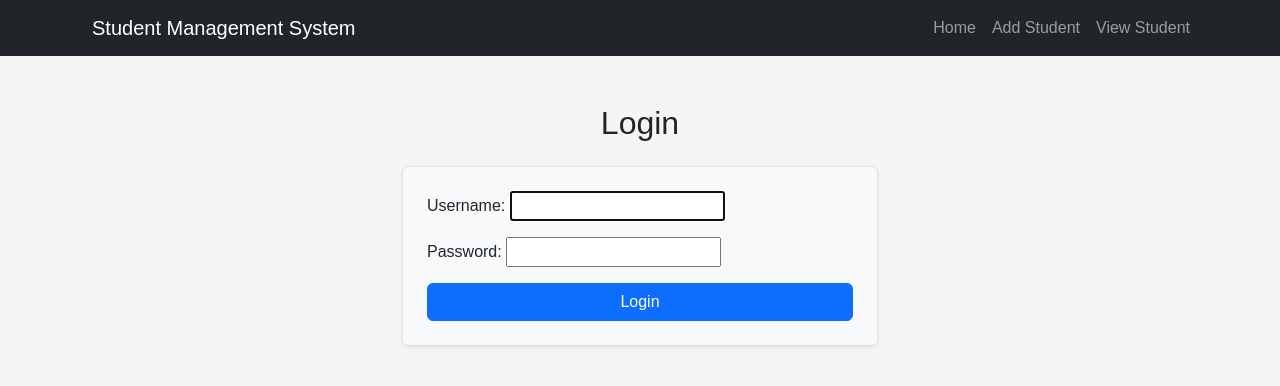
After one commit to Vanshdhiman570/student-management-system, a Django app: page /accounts/login/ in a window 1280 px wide. The commit adds this page. Shown: the top 386 px of the page. Run offline with Django 5.2, Linux system fonts and the light colour scheme.

Commit message:
Add authentication, login/logout, and fix navbar logout button

```diff
--- a/Student_Management_System/settings.py
+++ b/Student_Management_System/settings.py
@@ -116,3 +116,8 @@ USE_TZ = True
 # https://docs.djangoproject.com/en/6.0/howto/static-files/
 
 STATIC_URL = 'static/'
+
+
+LOGIN_URL = 'login'
+LOGIN_REDIRECT_URL = 'view_students'
+LOGOUT_REDIRECT_URL = 'login'
--- a/Student_Management_System/urls.py
+++ b/Student_Management_System/urls.py
@@ -19,5 +19,6 @@ from django.urls import path, include
 
 urlpatterns = [
     path('admin/', admin.site.urls),
+    path('accounts/', include('django.contrib.auth.urls')),
     path('', include('myapp.urls'))
 ]
--- a/myapp/templates/base.html
+++ b/myapp/templates/base.html
@@ -5,14 +5,10 @@
     <meta charset="UTF-8">
     <meta name="viewport" content="width=device-width, initial-scale=1.0">
     <title>
-        {% block title %}
-        {% endblock %}
+        {% block title %}{% endblock %}
     </title>
     <link href="https://cdn.jsdelivr.net/npm/bootstrap@5.3.2/dist/css/bootstrap.min.css" rel="stylesheet">
-
     <link rel="stylesheet" href="{% static 'myapp/style.css' %}">
-
-
 </head>
 <body>
     <nav class="navbar navbar-expand-lg navbar-dark bg-dark">
@@ -37,6 +33,15 @@
                         <a class="nav-link" href="{% url 'view_students' %}">View Student</a>
                     </li>
 
+                    {% if user.is_authenticated %}
+                    <li class="nav-item d-flex align-items-center ms-2">
+                      <form action="{% url 'logout' %}" method="post" class="d-flex">
+                        {% csrf_token %}
+                        <button type="submit" class="btn btn-link nav-link p-0 m-0" style="height: 100%; line-height: inherit;">Logout</button>
+                      </form>
+                    </li>
+                    {% endif %}
+
                 </ul>
             </div>
         </div>
@@ -45,23 +50,22 @@
     {% if messages %}
         {% for message in messages %}
             <div class="msg-container">
-        <p class="msg-para">{{message}}</p>
+                <p class="msg-para">{{ message }}</p>
             </div>
         {% endfor %}
     {% endif %}
 
     {% block content %}
     {% endblock %}
+
     <script src="https://cdn.jsdelivr.net/npm/bootstrap@5.3.2/dist/js/bootstrap.bundle.min.js"></script>
     <script>
         setTimeout(function () {
             const messages = document.querySelectorAll(".msg-container");
-
             messages.forEach(function(msg){
                 msg.style.display = "none";
             });
         }, 2000);
     </script>
-
 </body>
 </html>
--- /dev/null
+++ b/myapp/templates/registration/login.html
@@ -0,0 +1,17 @@
+{% extends 'base.html' %}
+
+{% block title %}Login{% endblock %}
+
+{% block content %}
+<div class="container mt-5" style="max-width: 500px;">
+    <h2 class="mb-4 text-center">Login</h2>
+
+    <form method="post" class="border p-4 rounded bg-light shadow-sm">
+        {% csrf_token %}
+        {{ form.as_p }}
+        <div class="d-grid mt-3">
+            <button type="submit" class="btn btn-primary">Login</button>
+        </div>
+    </form>
+</div>
+{% endblock %}
--- a/myapp/views.py
+++ b/myapp/views.py
@@ -1,15 +1,18 @@
 from django.shortcuts import render, redirect, get_object_or_404
 from django.http import HttpResponse
+from django.contrib.auth.decorators import login_required
 from .forms import StudentForm
 from django.contrib import messages
 from .models import Student
 
 # Create your views here.
+@login_required
 def home(request):
    students = Student.objects.all()
    total_student = students.count()
    return render(request, 'home.html', {"total_student": total_student})
 
+@login_required
 def add_student(request):
     if request.method == 'POST':
         form = StudentForm(request.POST)
@@ -26,6 +29,7 @@ def add_student(request):
     return render(request, 'add_student.html', {"form": form})
 
 
+@login_required
 def view_students(request):
     search_query = request.GET.get('search')
 
@@ -37,6 +41,8 @@ def view_students(request):
 
     return render(request, 'view_student.html', {"students": students})
 
+
+@login_required
 def delete_student(request, id):
     student = get_object_or_404(Student, id=id)
     student.delete()
```
Lines whose indentation alone changed are shown as unchanged.
